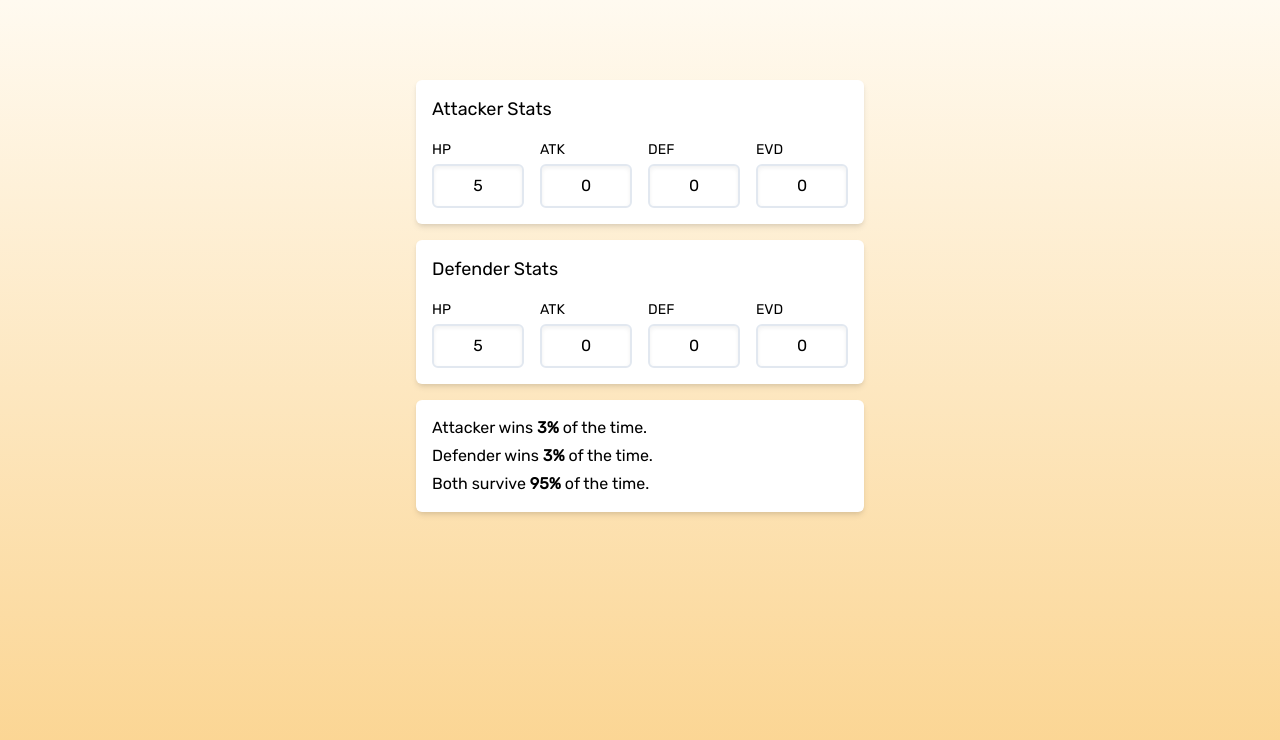
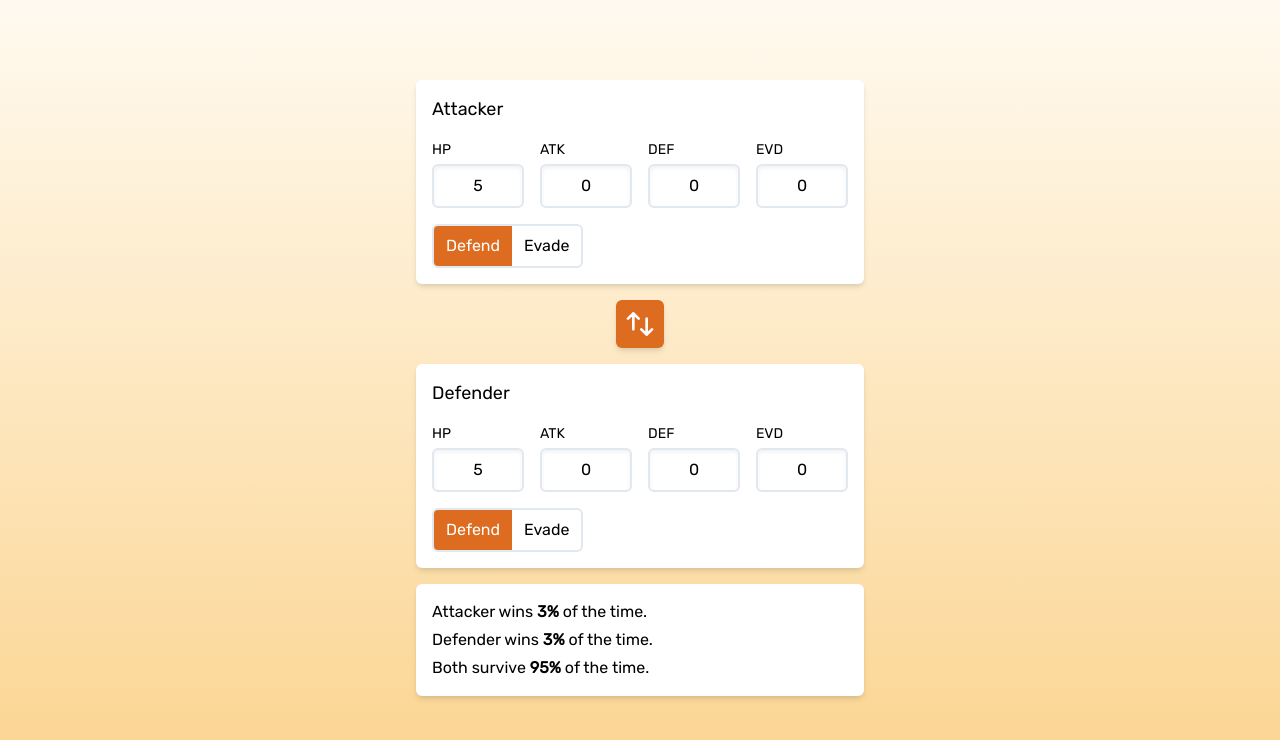
Before and after one commit to itsMapleLeaf/oj-battle-sim, a Vue app: page / in a window 1280 px wide. Shown: the top 740 px of the page. Built offline with nearby package versions, Linux system fonts and the light colour scheme.

Commit message:
configurable reactions

```diff
--- a/index.html
+++ b/index.html
@@ -16,7 +16,7 @@
 		<title>OJ Battle Sim</title>
 	</head>
 	<body>
-		<div id="app"></div>
+		<div id="app" class="contents"></div>
 		<script type="module" src="/src/main.ts"></script>
 	</body>
 </html>
--- a/src/components/App.vue
+++ b/src/components/App.vue
@@ -1,8 +1,8 @@
 <template>
 	<main class="px-4 py-20">
 		<form class="flex flex-col w-full max-w-md mx-auto space-y-4">
-			<div class="p-4 space-y-4 bg-white rounded-md shadow-md">
-				<h1 class="text-lg">Attacker Stats</h1>
+			<div class="flex flex-col p-4 space-y-4 bg-white rounded-md shadow-md">
+				<h1 class="text-lg">Attacker</h1>
 				<div class="grid grid-flow-col gap-4">
 					<Field label="HP">
 						<StatInput v-model="attacker.hp" />
@@ -17,10 +17,42 @@
 						<StatInput v-model="attacker.evd" />
 					</Field>
 				</div>
+
+				<OptionGroup
+					class="self-start"
+					name="attackerReaction"
+					:options="[
+						{ value: 'defend', text: 'Defend' },
+						{ value: 'evade', text: 'Evade' },
+					]"
+					v-model="attackerReaction"
+				/>
 			</div>
 
-			<div class="p-4 space-y-4 bg-white rounded-md shadow-md">
-				<h1 class="text-lg">Defender Stats</h1>
+			<button
+				type="button"
+				class="flex flex-col self-center p-2 space-y-4 text-white transition-colors duration-200 bg-orange-600 rounded-md shadow-md hover:bg-orange-500"
+				title="Switch"
+				@click="switchFighters"
+			>
+				<svg
+					xmlns="http://www.w3.org/2000/svg"
+					fill="none"
+					viewBox="0 0 24 24"
+					stroke="currentColor"
+					class="w-8 h-8"
+				>
+					<path
+						stroke-linecap="round"
+						stroke-linejoin="round"
+						stroke-width="2"
+						d="M7 16V4m0 0L3 8m4-4l4 4m6 0v12m0 0l4-4m-4 4l-4-4"
+					/>
+				</svg>
+			</button>
+
+			<div class="flex flex-col p-4 space-y-4 bg-white rounded-md shadow-md">
+				<h1 class="text-lg">Defender</h1>
 				<div class="grid grid-flow-col gap-4">
 					<Field label="HP">
 						<StatInput v-model="defender.hp" />
@@ -35,6 +67,16 @@
 						<StatInput v-model="defender.evd" />
 					</Field>
 				</div>
+
+				<OptionGroup
+					class="self-start"
+					name="defenderReaction"
+					:options="[
+						{ value: 'defend', text: 'Defend' },
+						{ value: 'evade', text: 'Evade' },
+					]"
+					v-model="defenderReaction"
+				/>
 			</div>
 
 			<div class="p-4 space-y-1 bg-white rounded-md shadow-md" v-if="result">
@@ -54,35 +96,59 @@
 	</main>
 </template>
 
-<script>
-// @ts-check
+<script lang="ts">
+import OptionGroup from "./OptionGroup.vue"
 import StatInput from "./StatInput.vue"
 import Field from "./Field.vue"
 import { ref, watch, reactive, computed, watchEffect } from "vue"
-import { createStatGroup, getDefenseRoundResult } from "../battle"
+import {
+	createStatGroup,
+	getDefenseRoundResult,
+	getEvadeRoundResult,
+} from "../battle"
 import { count } from "../helpers"
+
+type Reaction = "defend" | "evade"
 
 export default {
 	components: {
+		OptionGroup,
 		StatInput,
 		Field,
 	},
 	setup() {
-		const attacker = reactive(createStatGroup())
-		const defender = reactive(createStatGroup())
-		const result = ref()
+		const attacker = ref(createStatGroup())
+		const attackerReaction = ref<Reaction>("defend")
+
+		const defender = ref(createStatGroup())
+		const defenderReaction = ref<Reaction>("defend")
+
+		const result = ref<{
+			attackerWinRate: number
+			defenderWinRate: number
+			nobodyWinRate: number
+		}>()
 
 		watchEffect(function simulate() {
 			let wins = []
 
 			for (let i = 0; i < 10000; i++) {
-				const round1 = getDefenseRoundResult(attacker, defender)
+				const round1 =
+					defenderReaction.value === "defend"
+						? getDefenseRoundResult(attacker.value, defender.value)
+						: getEvadeRoundResult(attacker.value, defender.value)
+
 				if (round1.defenderHealth <= 0) {
 					wins.push("attacker")
-				} else {
-					const round2 = getDefenseRoundResult(defender, attacker)
-					wins.push(round2.defenderHealth <= 0 ? "defender" : "nobody")
+					continue
 				}
+
+				const round2 =
+					attackerReaction.value === "defend"
+						? getDefenseRoundResult(defender.value, attacker.value)
+						: getEvadeRoundResult(defender.value, attacker.value)
+
+				wins.push(round2.defenderHealth <= 0 ? "defender" : "nobody")
 			}
 
 			result.value = {
@@ -92,16 +158,32 @@ export default {
 			}
 		})
 
-		/** @param {number} value */
-		function percent(value) {
+		function switchFighters() {
+			;[
+				attacker.value,
+				defender.value,
+				attackerReaction.value,
+				defenderReaction.value,
+			] = [
+				defender.value,
+				attacker.value,
+				defenderReaction.value,
+				attackerReaction.value,
+			]
+		}
+
+		function percent(value: number) {
 			return `${Math.round(value * 100)}%`
 		}
 
 		return {
 			attacker,
+			attackerReaction,
 			defender,
+			defenderReaction,
 			result,
 			percent,
+			switchFighters,
 		}
 	},
 }
--- /dev/null
+++ b/src/components/OptionGroup.vue
@@ -0,0 +1,49 @@
+<template>
+	<div
+		class="flex flex-row overflow-hidden transition-colors duration-200 border-2 rounded-md focus-within:border-orange-500"
+	>
+		<label
+			v-for="(option, index) of options"
+			:key="index"
+			:class="getLabelClass(option)"
+		>
+			<input
+				type="radio"
+				class="absolute opacity-0"
+				:name="name"
+				:value="option.value"
+				@input="$emit('update:modelValue', $event.target.value)"
+			/>
+			{{ option.text }}
+		</label>
+	</div>
+</template>
+
+<script lang="ts">
+import { PropType } from "vue"
+type Option = { text: string; value: string }
+
+export default {
+	props: {
+		name: String,
+		options: {
+			type: Array as PropType<Option[]>,
+			required: true,
+		},
+		modelValue: String,
+	},
+
+	setup(props) {
+		return {
+			getLabelClass(option: Option) {
+				return [
+					"px-3 py-2 transition-colors duration-200 cursor-pointer",
+					props.modelValue === option.value
+						? "bg-orange-600 text-white"
+						: "hover:bg-orange-200",
+				]
+			},
+		}
+	},
+}
+</script>
--- a/tailwind.config.js
+++ b/tailwind.config.js
@@ -6,7 +6,9 @@ module.exports = {
 		},
 		extend: {},
 	},
-	variants: {},
+	variants: {
+		borderColor: ["hover", "focus", "focus-within"],
+	},
 	plugins: [],
 	future: {
 		removeDeprecatedGapUtilities: true,
```
